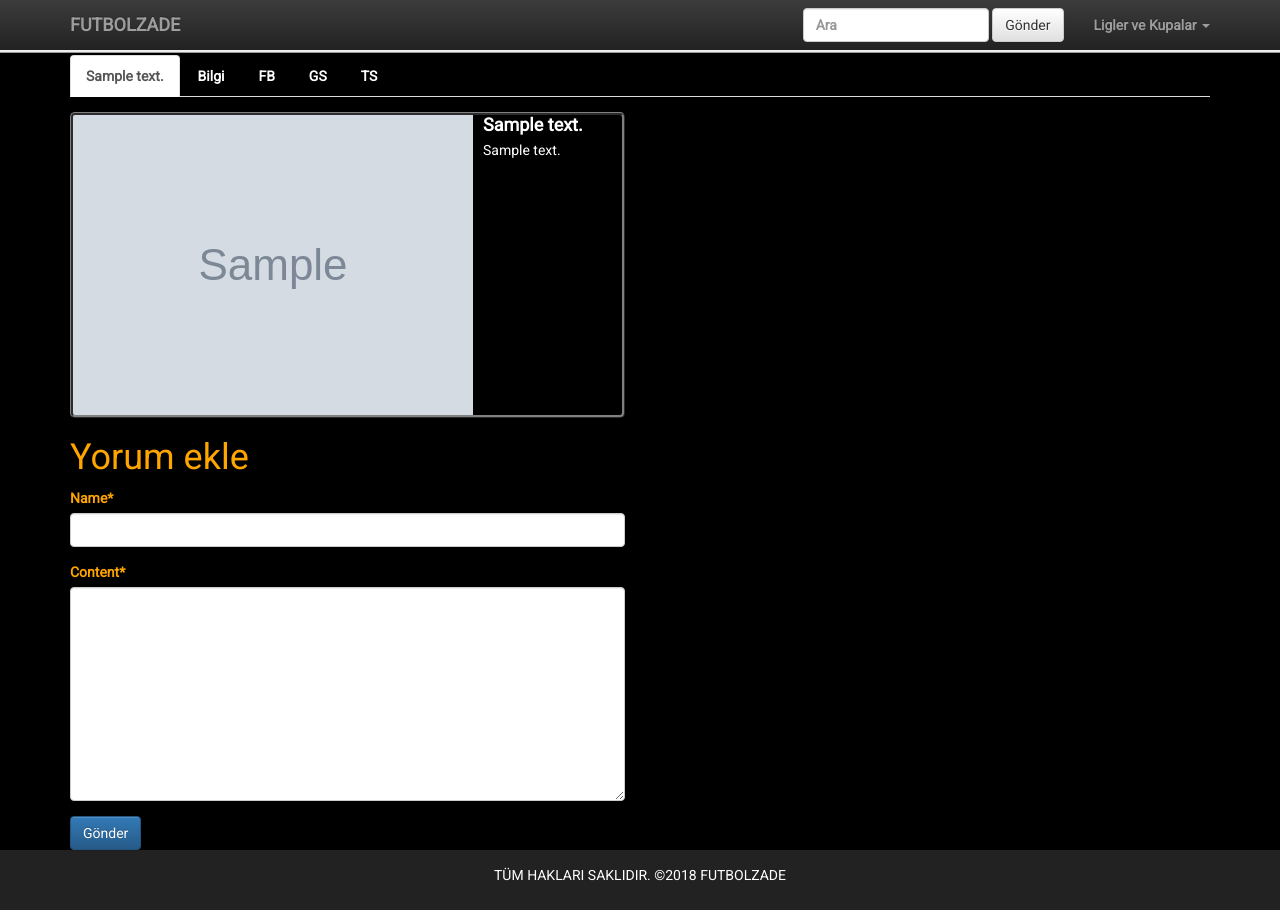
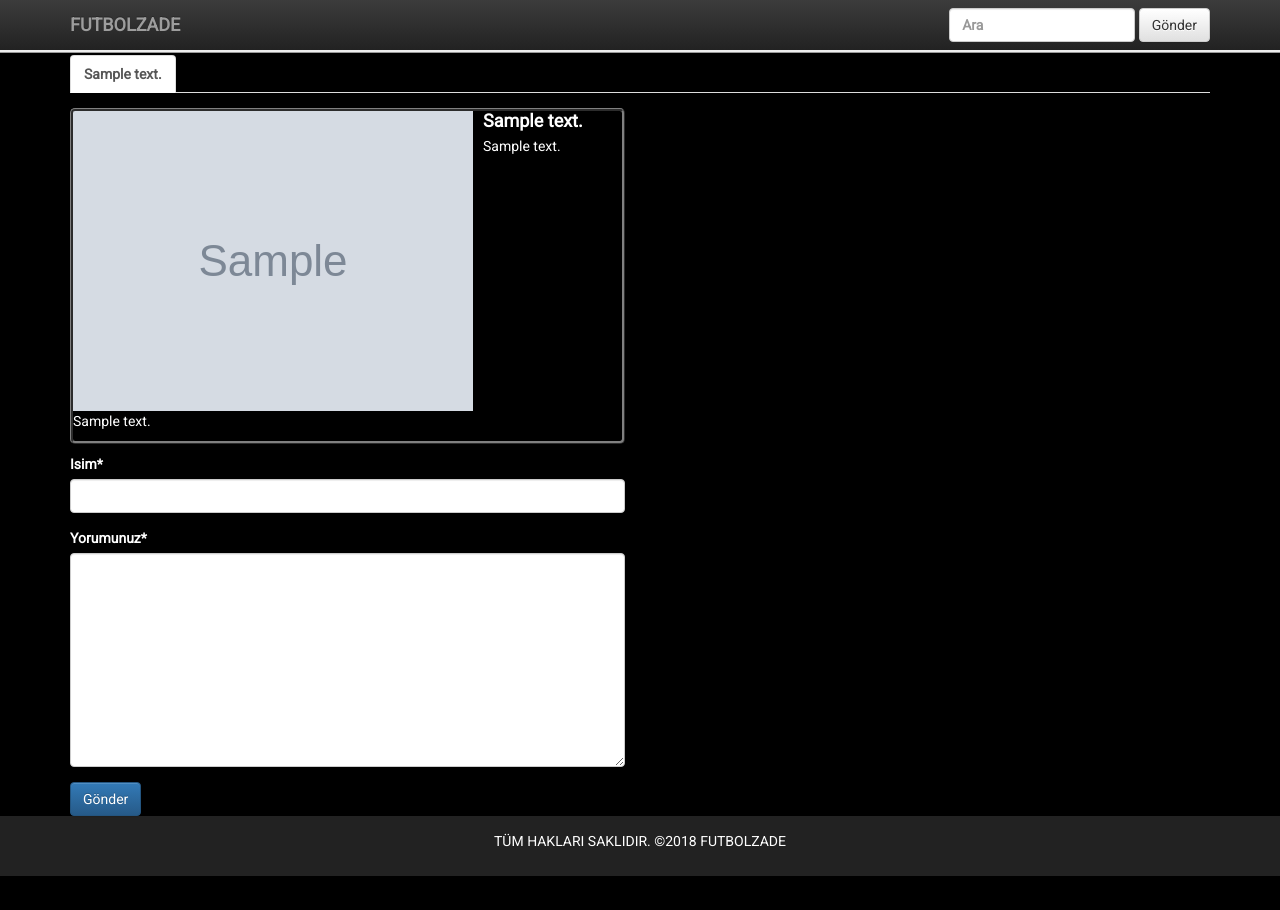
Before and after one commit to alinadir/futbolhaber, a Django app: a page that uses templates/header.html in a window 1280 px wide. After the commit the page ends 876 px from the top, so only its background shows below. Run offline with Django 3.2, Linux system fonts and the light colour scheme; tables that the repository leaves empty hold one stand-in row (values such as "Sample post"); grey boxes marked "Sample" are stand-in pictures; some libraries are stand-ins or nearby versions.

Commit message:
avr sekmesi eklendi ve sdetail sayfası güncellendi sayfalama eklendi ve arama butonu da sdetail sayfasına göre ayarlandı

```diff
--- a/home/forms.py
+++ b/home/forms.py
@@ -7,6 +7,6 @@ class CommentForm(forms.ModelForm):
 	class Meta:
 		model = Yorum
 		fields = [
-			'name',
-			'content',
+			'isim',
+			'yorumunuz',
 		]
--- a/home/models.py
+++ b/home/models.py
@@ -15,7 +15,7 @@ class Puan(models.Model):
 class Karakterler(models.Model):
 	isim = models.CharField(max_length=40,verbose_name="İsim Soyisim")
 	image = models.ImageField()
-	ozgecmis = models.CharField(max_length=500,verbose_name="özgeçmiş",null=True,blank = True)
+	ozgecmis = models.TextField(max_length=1000,verbose_name="özgeçmiş",null=True,blank = True)
 
 	def __str__(self):#bu metot admin paneline eklediğimiz postların title adında gözükmesini sağlıyor.
 		return self.isim
@@ -62,26 +62,26 @@ class SosyalMedia(models.Model):
 
 class Yorum(models.Model):
 	post = models.ForeignKey(SosyalMedia, related_name="comments",on_delete=models.CASCADE)
-	name = models.CharField(max_length=200)
-	content=models.TextField()
+	isim = models.CharField(max_length=200)
+	yorumunuz=models.TextField()
 	created_date = models.DateTimeField(auto_now_add=True)
 
 	def __str__(self):#bu metot admin paneline eklediğimiz postların title adında gözükmesini sağlıyor.
-		return self.name
+		return self.isim
 
 	def get_unique_name(self):
-		name=self.name
-		unique_name = self.name
+		isim=self.isim
+		unique_name = self.isim
 		counter = 1
 
-		while Yorum.objects.filter(name = unique_name).exists():
-			unique_name = '{}-{}'.format(name,counter)
+		while Yorum.objects.filter(isim = unique_name).exists():
+			unique_name = '{}-{}'.format(isim,counter)
 			counter  += 1
 		return unique_name
 
 	def save(self,*args,**kwargs):
 		#if not self.slug:
-		self.name = self.get_unique_name()
+		self.isim = self.get_unique_name()
 		return super(Yorum,self).save(*args,*kwargs)
 
 class TV(models.Model):
--- a/home/views.py
+++ b/home/views.py
@@ -10,28 +10,30 @@ from django.db.models import Q
 
 # Create your views here.
 def home_view(request):#ana sayfamızın
-	fikstur= Fikstur.objects.filter(hafta="2")
+	fikstur= Fikstur.objects.filter()
 	takımlar=Puan.objects.all()
 	yazılar=Yazi.objects.all()
 	yazıbjk = yazılar.filter(konu__isim="Beşiktaş")
 	yazıgs = yazılar.filter(konu__isim="Galatasaray")
 	yazıfb = yazılar.filter(konu__isim="Fenerbahçe")
 	yazıts = yazılar.filter(konu__isim="Trabzonspor")
+	yazıavr = yazılar.filter(konu__isim="Avrupa")
 	tv=TV.objects.all()
 
-	bjkfikstur=Fikstur.objects.filter(Q(takım1__isim="Beşiktaş")| Q(takım2__isim="Beşiktaş"))[0:2]
-	gsfikstur=Fikstur.objects.filter(Q(takım1__isim="Galatasaray")| Q(takım2__isim="Galatasaray"))[0:2]
-	fbfikstur=Fikstur.objects.filter(Q(takım1__isim="Fenerbahçe")| Q(takım2__isim="Fenerbahçe"))[0:2]
-	tsfikstur=Fikstur.objects.filter(Q(takım1__isim="Trabzonspor")| Q(takım2__isim="Trabzonspor"))[0:2]
+	bjkfikstur=Fikstur.objects.filter(Q(takım1__isim="Beşiktaş")| Q(takım2__isim="Beşiktaş"))
+	gsfikstur=Fikstur.objects.filter(Q(takım1__isim="Galatasaray")| Q(takım2__isim="Galatasaray"))
+	fbfikstur=Fikstur.objects.filter(Q(takım1__isim="Fenerbahçe")| Q(takım2__isim="Fenerbahçe"))
+	tsfikstur=Fikstur.objects.filter(Q(takım1__isim="Trabzonspor")| Q(takım2__isim="Trabzonspor"))
 
 	sosyaller = SosyalMedia.objects.all()
 	bjk = SosyalMedia.objects.filter(konu__isim__icontains="Beşiktaş")
 	fb = SosyalMedia.objects.filter(konu__isim__icontains="Fenerbahçe")
 	gs = SosyalMedia.objects.filter(konu__isim__icontains="Galatasaray")
 	ts = SosyalMedia.objects.filter(konu__isim__icontains="Trabzonspor")
+	avr = SosyalMedia.objects.filter(konu__isim__icontains="Avrupa")
 
-	gol = Oyuncu.objects.order_by('-gol_sayısı','asist_sayısı')
-	asist = Oyuncu.objects.order_by('-asist_sayısı','gol_sayısı',)
+	gol = Oyuncu.objects.order_by('-gol_sayısı','-asist_sayısı')
+	asist = Oyuncu.objects.order_by('-asist_sayısı','-gol_sayısı',)
 	kartlar = Oyuncu.objects.order_by('-kırmızı_sayısı','-sarıkart_sayısı')
 
 	golbjk = Oyuncu.objects.filter(takım__isim="Beşiktaş").order_by('-gol_sayısı','asist_sayısı')
@@ -69,6 +71,7 @@ def home_view(request):#ana sayfamızın
 		'fb':fb,
 		'gs':gs,
 		'ts':ts,
+		'avr':avr,
 		'takımlar':takımlar,
 		'tv':tv,
 		'yazılar':yazılar,
@@ -76,6 +79,7 @@ def home_view(request):#ana sayfamızın
 		'yazıgs':yazıgs,
 		'yazıfb':yazıfb,
 		'yazıts':yazıts,
+		'yazıavr':yazıavr,
 		'fikstur':fikstur,
 		'bjkfikstur':bjkfikstur,
 		'fbfikstur':fbfikstur,
@@ -114,6 +118,31 @@ def sosyal_detail(request,slug):#ana sayfamızın
 		return redirect("homee:home")
 
 	sosyaller=SosyalMedia.objects.filter(isim=sosyal.isim).exclude(slug=slug)
+	query = request.GET.get("q")
+	if query:
+		print(query)
+		aaa = SosyalMedia.objects.filter(
+		Q(isim__isim__icontains=query)|
+		Q(content1__icontains=query)|
+		Q(content2__icontains=query)|
+		Q(konu__isim__icontains=query)
+		).distinct()
+		if aaa:
+			sosyaller = aaa
+
+
+	paginator = Paginator(sosyaller, 5) # Show 25 contacts per page
+
+	page = request.GET.get('page')
+
+	try:
+		sosyaller = paginator.page(page)
+	except PageNotAnInteger:
+		# If page is not an integer, deliver first page.
+		sosyaller = paginator.page(1)
+	except EmptyPage:
+		# If page is out of range (e.g. 9999), deliver last page of results.
+		sosyaller = paginator.page(paginator.num_pages)
 
 	context = {
 		'sosyal':sosyal,
--- a/spor/urls.py
+++ b/spor/urls.py
@@ -23,7 +23,7 @@ from django.conf import settings
 urlpatterns = [
     path('admin/', admin.site.urls),
 	url(r'^', include('home.urls')),
-	url(r'^', include('ligler.urls')),
+	#url(r'^', include('ligler.urls')),
 
 	#dolar işareti link daha devam edeceği için ilgili uygulamanın urls.i içerisinde yer almıştır.
 
--- a/static/css/style.css
+++ b/static/css/style.css
@@ -5,6 +5,10 @@ body {
 	background-color:black;
 	color:white;
 	font-weight:bold;
+}
+
+.nav>li>a{
+	padding:8px 13px;
 }
 
 table {
@@ -196,7 +200,8 @@ p {
 }
 
 form {
-	color:orange;
+	color:white;
+	margin-top:10px;
 }
 
 
--- a/templates/header.html
+++ b/templates/header.html
@@ -1,3 +1,4 @@
+{% load static %}
 <nav class="navbar navbar-inverse navbar-fixed-top">
   <div class="container">
     <!-- Brand and toggle get grouped for better mobile display -->
@@ -8,7 +9,7 @@
         <span class="icon-bar"></span>
         <span class="icon-bar"></span>
       </button>
-      <a class="navbar-brand l" href="{% url 'homee:home' %}">FUTBOLZADE</a>
+      <a class="navbar-brand l" href="{% url 'homee:home' %}">FUTBOLZADE </a>
 	</div>
     <!-- Collect the nav links, forms, and other content for toggling -->
     <div class="collapse navbar-collapse" id="bs-example-navbar-collapse-1">
@@ -19,23 +20,7 @@
         </div>
         <button type="submit" class="btn btn-default">Gönder</button>
       </form>
-	   <li class="dropdown">
-          <a href="#" class="dropdown-toggle" data-toggle="dropdown" role="button" aria-haspopup="true" aria-expanded="false">Ligler ve Kupalar <span class="caret"></span></a>
-          <ul class="dropdown-menu">
-            <li><a href="{% url 'ligler:super_lig' %}">T.Süper Lig</a></li>
-            <li><a href="#">Premier Lig</a></li>
-            <li><a href="#">Bundesliga </a></li>
-			<li><a href="#">İtalya Ligi </a></li>
-			<li role="separator" class="divider"></li>
-            <li><a href="#">Türkiye Kupası</a></li>
-            <li role="separator" class="divider"></li>
-            <li><a href="#">Şampiyonlar Ligi</a></li>
-			<li><a href="#">Avrupa Ligi</a></li>
-            <li role="separator" class="divider"></li>
-            <li><a href="#">Dünya Kupası</a></li>
-			<li><a href="#">Avrupa Şampiyonası</a></li>
-          </ul>
-        </li>
+
       </ul>
     </div><!-- /.navbar-collapse -->
   </div><!-- /.container-fluid -->
--- a/templates/home/comment.html
+++ b/templates/home/comment.html
@@ -8,7 +8,6 @@
 		<div class="asd">
 			<form method="POST">
 				{% csrf_token %}
-				<h1>Yorum ekle</h1>
 				{{form|crispy}}
 
 				<input class="btn btn-primary" type="submit" value="Gönder">
--- /dev/null
+++ b/templates/home/sayfalama.html
@@ -0,0 +1,34 @@
+ <div class="row">
+	  <div class="col-xs-12 col-md-12 col-sm-12 text-right">
+
+
+<nav aria-label="Page navigation">
+{% if sosyaller.has_other_pages%}
+  <ul class="pagination ">
+	{% if sosyaller.has_previous %}
+	<li><a aria-label="Previous" href="?page={{ sosyaller.previous_page_number }}{% if request.GET.q %}&q={{request.GET.q}} {% endif %}" >&laquo;</a>
+	</li>
+	{% else %}
+	<li class ="disabled"><span>&laquo;</span></li>
+	{% endif %}
+    {% for pages in sosyaller.paginator.page_range %}
+		{% if sosyaller.number == pages %}
+			<li class="active"><span>{{pages}}<span class="sr-only">(current)</span></span></li>
+
+		{% else %}
+			<li><a href="?page={{pages}}{% if request.GET.q %}&q={{request.GET.q}}{% endif%}">{{pages}}</a></li>
+		{% endif %}
+
+
+	{% endfor %}
+		{% if sosyaller.has_next %}
+			<li><a href="?page={{ sosyaller.next_page_number }}{% if request.GET.q %}&q={{request.GET.q}}{% endif %}">&raquo;</a>
+			</li>
+		{% else %}
+			<li class="disabled"><span>&raquo;</span></li>
+		{% endif %}
+  </ul>
+ {% endif %}
+</nav>
+</div>
+	  </div>
--- a/templates/home/sdetail.html
+++ b/templates/home/sdetail.html
@@ -5,10 +5,7 @@
 <div class="container">
 	<ul class="nav nav-tabs">
 		<li class="active"><a data-toggle="tab" href="#genel">{{sosyal.isim}}</a></li>
-		<li><a data-toggle="tab" href="#BJK">Bilgi</a></li>
-		<li><a data-toggle="tab" href="#FB">FB</a></li>
-		<li><a data-toggle="tab" href="#GS">GS</a></li>
-		<li><a data-toggle="tab" href="#TS">TS</a></li>
+
 	</ul>
 
 				  <div class="row">
@@ -26,7 +23,7 @@
 					<p class="ert">{{sosyal.content1 |truncatechars:50}}</p>
 
 				</div>
-				<div class="abc"> <p> {{sosyal.content2 }}<p>   </div>
+				<div> <p> {{sosyal.content2 }}<p>   </div>
 
 				</div>
 				{% include 'home/comment.html' %}
@@ -49,8 +46,11 @@
 				<div class="abc"> <p> {{sosyal.content2 }}<p>   </div>
 
 				</div>
-				<a href="{{ sosyal.get_absolute_url }}"type="button" class="btn btn-info btn-xs">Yorum Ekle</a>
+					{% include 'home/buttons.html' %}
+					{% include 'home/yorum.html' %}
 				{% endfor %}
+
+				{% include 'home/sayfalama.html' %}
 			</div><!-- Kim Ne Demiş Köşesi sonu -->
 
 		</div>
@@ -64,6 +64,10 @@ $(document).ready(function(){
         $(this).children('.abc').toggle();
     });
 
+	 $(".yorumlar").click(function(){
+        $(this).next().toggle();
+    });
+
 });
 
 </script>
--- a/templates/home/yorum.html
+++ b/templates/home/yorum.html
@@ -1,7 +1,7 @@
 <div class="aaa">
 	<ul class="list-group">
 		{% for yorum in sosyal.comments.all %}
-			<li class="list-group-item">"{{yorum.content}}"<br><div class="text-center"><b>---<cite>{{yorum.name}}--- <small>{{yorum.created_date}}</small></cite></b></div>
+			<li class="list-group-item">"{{yorum.yorumunuz}}"<br><div class="text-center"><b>---<cite>{{yorum.isim}}--- <small>{{yorum.created_date}}</small></cite></b></div>
 			</li>
 		{% endfor %}
 	</ul>
```
Also changed, not shown: ligler/models.py (+39 -37 lines), templates/home/bjk_fikstur.html (+4 -4 lines), templates/home/fb_fikstur.html (+4 -4 lines), templates/home/gs_fikstur.html (+4 -4 lines), templates/home/home.html (+25 -0 lines), templates/home/ts_fikstur.html (+4 -4 lines), templates/home/tv_fikstur.html (+4 -4 lines), templates/home/yazı_avr.html (added, +131 -0 lines), static/img/FZii.png (added).
